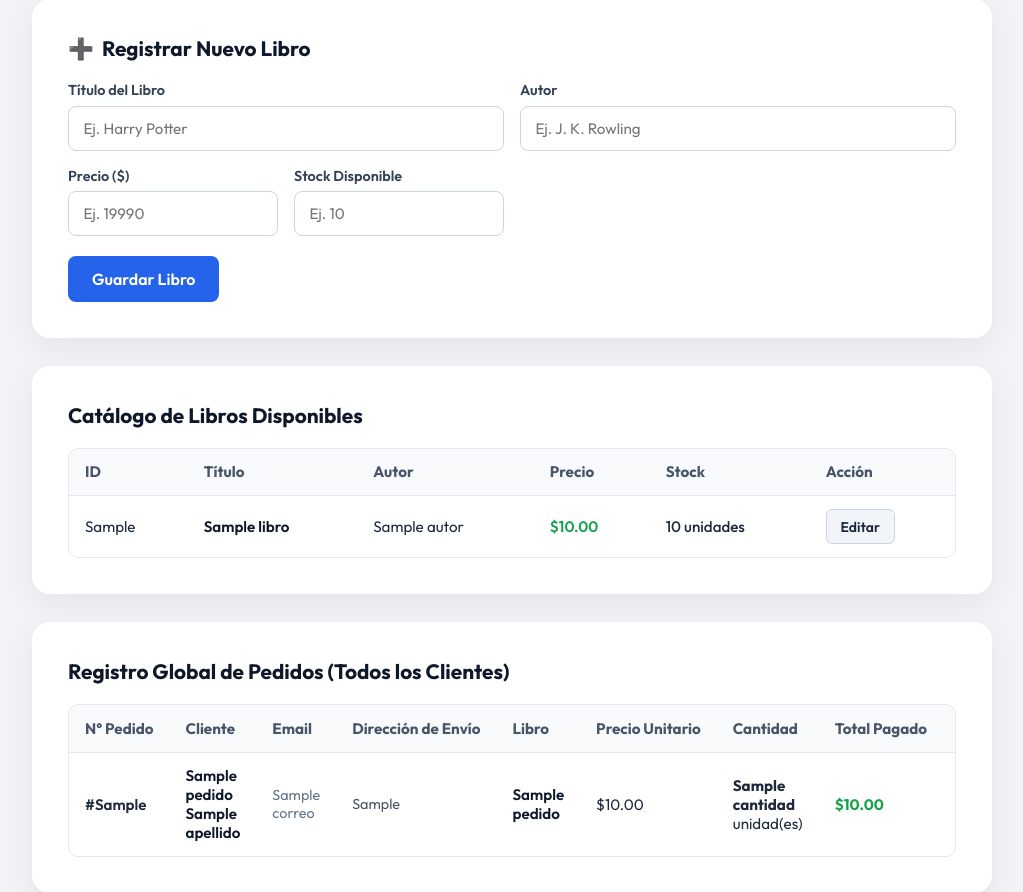
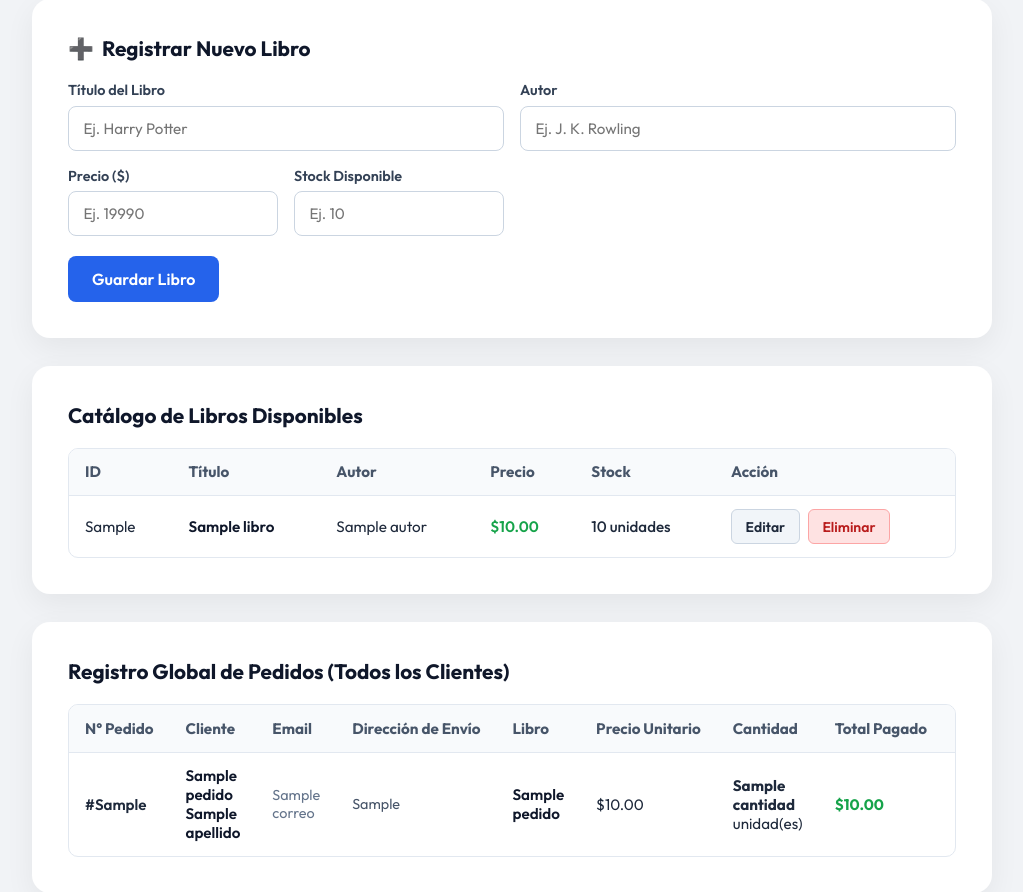
Before and after one commit to maxicosia99/mcosia_s12, a Flask app: template templates/index.html in a window 1280 px wide. Shown: the part 282-1174 px from the top of the page, without its empty margins (128-1151 px from the left). Run offline with Flask 3, Linux system fonts and the light colour scheme; the template is opened without the code that fills it: most values are stand-ins (such as "Sample title", 1, 10 or a date in 2020).

Commit message:
Agregar poder eliminar libros

```diff
--- a/app.py
+++ b/app.py
@@ -337,6 +337,37 @@ def editar_libro(id_libro):
         if conexion.is_connected():
             conexion.close()
 
+@app.route('/eliminar_libro/<int:id_libro>', methods=['POST'])
+def eliminar_libro(id_libro):
+    if 'usuario' not in session:
+        flash('Debes iniciar sesión para acceder', 'danger')
+        return redirect(url_for('login'))
+
+    if session.get('es_cliente', True):
+        flash('Acceso no permitido: solo los administradores pueden eliminar libros', 'danger')
+        return redirect(url_for('index'))
+
+    conexion = obtener_conexion()
+    if conexion:
+        try:
+            cursor = conexion.cursor(dictionary=True)
+            cursor.execute("DELETE FROM Libro WHERE id_libro = %s", (id_libro,))
+            conexion.commit()
+            cursor.close()
+            flash('Libro eliminado correctamente del catálogo', 'success')
+        except Error as e:
+            if e.errno == 1451:
+                flash('No se puede eliminar el libro porque tiene pedidos asociados en el historial.', 'danger')
+            else:
+                flash(f'Error al eliminar el libro: {e}', 'danger')
+        finally:
+            if conexion.is_connected():
+                conexion.close()
+    else:
+        flash('No se pudo conectar a la base de datos', 'danger')
+
+    return redirect(url_for('index'))
+
 @app.route('/logout')
 def logout():
     session.clear()
--- a/templates/index.html
+++ b/templates/index.html
@@ -447,10 +447,15 @@
                                             {% endif %}
                                         </td>
                                     {% else %}
-                                        <td>
+                                        <td style="display: flex; gap: 0.5rem; align-items: center;">
                                             <a href="{{ url_for('editar_libro', id_libro=libro.id_libro) }}" class="btn-edit">
                                                 Editar
                                             </a>
+                                            <form action="{{ url_for('eliminar_libro', id_libro=libro.id_libro) }}" method="POST" onsubmit="return confirm('¿Estás seguro de eliminar este libro?');" style="margin: 0;">
+                                                <button type="submit" class="btn-delete" style="background-color: #fee2e2; color: #b91c1c; border: 1px solid #fca5a5; padding: 0.45rem 0.85rem; border-radius: 6px; font-size: 0.875rem; font-weight: 600; cursor: pointer; transition: all 0.2s;">
+                                                    Eliminar
+                                                </button>
+                                            </form>
                                         </td>
                                     {% endif %}
                                 </tr>
```
Also changed, not shown: 1 other file.
